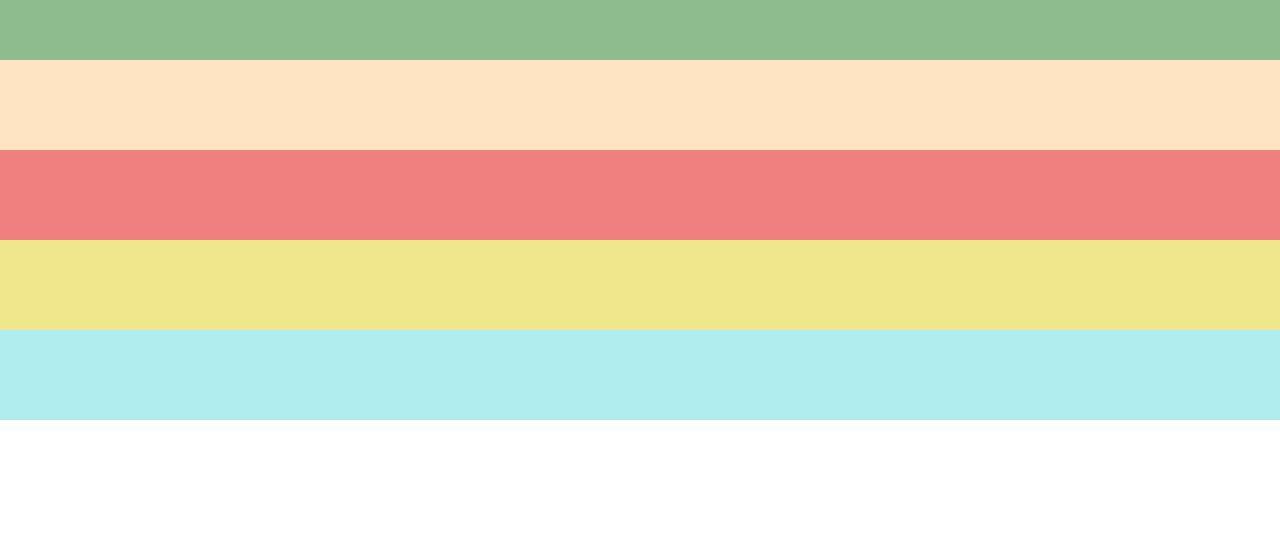
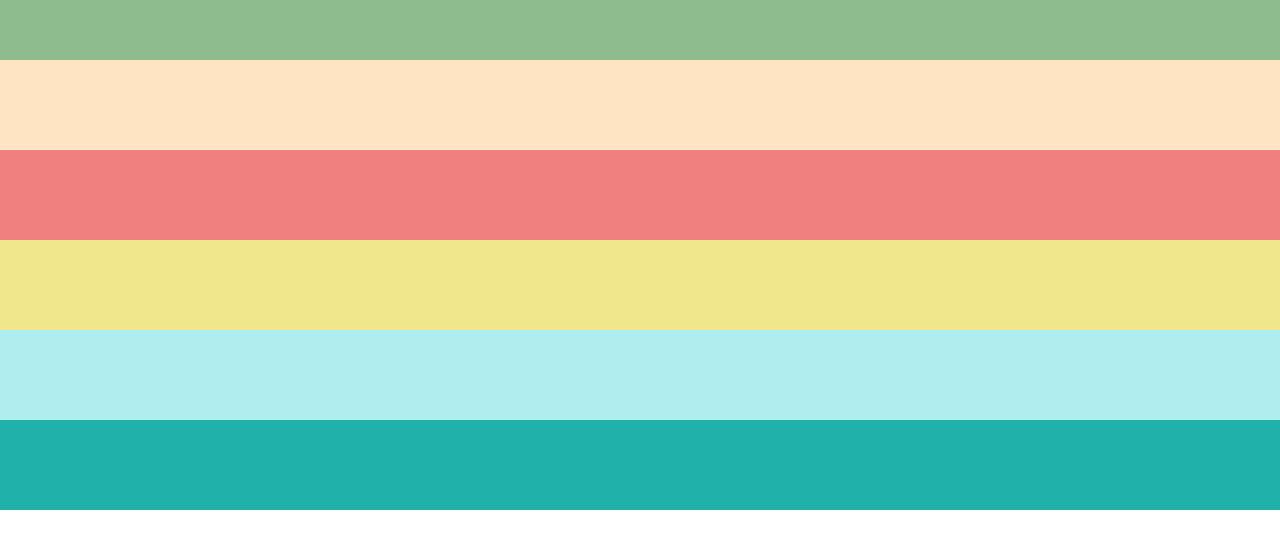
Before and after one commit to AnnaBoldyreva/portfolio, a React (Create React App) app: page / in a window 1280 px wide. Shown: the top 548 px of the page. Built offline with nearby package versions, Linux system fonts and the light colour scheme.

Commit message:
create new components Contact

```diff
--- a/src/App.js
+++ b/src/App.js
@@ -5,6 +5,7 @@ import Greeting from "./Greeting";
 import Skills from "./Skills";
 import Works from "./Works";
 import Offer from "./Offer";
+import Contact from "./Contact";
 
 function App() {
   return (
@@ -15,6 +16,7 @@ function App() {
         <Skills/>
         <Works/>
         <Offer/>
+        <Contact/>
 
       </div>
 
--- /dev/null
+++ b/src/Contact.js
@@ -0,0 +1,12 @@
+import React from 'react';
+import styles from  './Contact.module.css';
+
+function Contact() {
+  return (
+    <div className={styles.contact}>
+
+    </div>
+  );
+}
+
+export default Contact;
--- /dev/null
+++ b/src/Contact.module.css
@@ -0,0 +1,4 @@
+.contact {
+height: 90px;
+   background-color: lightseagreen;
+}
```
